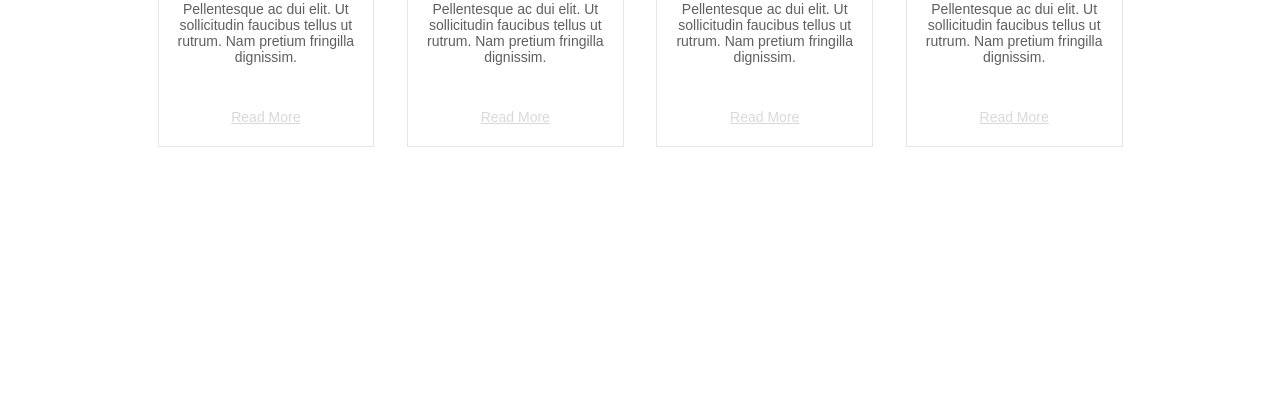
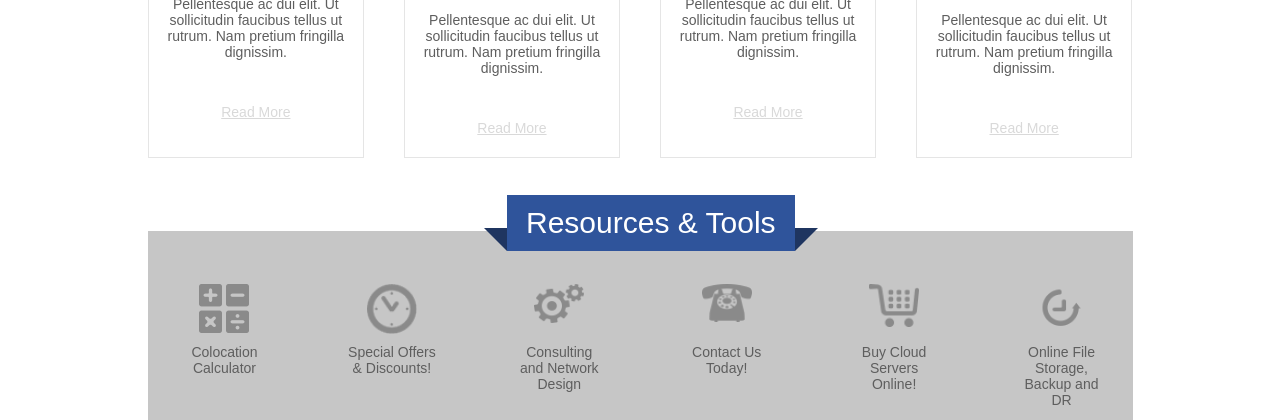
Before and after one commit to AndreiGubskii/homewor_33, a plain HTML site: page index.html in a window 1280 px wide. Shown: the part 519-939 px from the top of the page. Before the commit the page ends 800 px from the top, so only its background shows below. Drawn offline with Linux system fonts and the light colour scheme.

Commit message:
added tools block

```diff
--- a/css/main.css
+++ b/css/main.css
@@ -67,6 +67,13 @@ section .header-wrap{
 	border: 1px solid #e5e5e5;
 	margin: 5px 10px;
 }
+.col:hover{
+	background-color: #2f549b;
+	color: #fff;
+}
+.col:hover span{
+	color: #7c9cdb;
+}
 .col .title{
 	font-size: 36px;
 	margin: 6px 0;
@@ -95,7 +102,6 @@ section .header-wrap{
 	text-decoration: underline;
 	display: block;
 	color: #d9d9d9;
-
 }
 
 .directory{
@@ -110,6 +116,89 @@ section .header-wrap{
 .cloud{
 	background: url(../images/cloud-icon.png) no-repeat center 27px;
 }
+
+.tools{
+	background-color: #c6c6c6;
+	position: relative;
+	display: flex;
+	flex-wrap: wrap;
+	justify-content: center;
+	padding: 0 0 12px 0;
+	margin-top: 73px;
+}
+.tools .title-wrap{
+	background-color: #2f549b;
+	display: block;
+	position: static;
+	box-sizing: border-box;
+	padding: 11px 19px;
+	width: 100%;
+}
+
+.title-wrap .title{
+	margin: 0;
+	font-size: 30px;
+	font-weight: normal;
+	color: #fff;
+	text-align: center;
+}
+.tools .icon{
+    margin: 20px 20px 0 20px;
+	display: block;
+	box-sizing: border-box;
+	text-decoration: none;
+	padding: 70px 25px 20px 25px;
+	font-size: 14px;
+	width: 100%;
+	text-align: center;
+	color: #5e5e5e;
+}
+.tools .icon:hover{
+	color: #fff;
+	border-radius: 5px;
+}
+.tools .calc{
+	background: url(../images/calc-icon.png) no-repeat center 10px;
+	background-size: 50px;
+}
+.tools .clock{
+	background: url(../images/clock-icon.png) no-repeat center 10px;
+	background-size: 50px;
+}
+.tools .config{
+	background: url(../images/config-icon.png) no-repeat center 10px;
+	background-size: 50px;
+}
+.tools .phone{
+	background: url(../images/phone-icon.png) no-repeat center 10px;
+	background-size: 50px;
+}
+.tools .shop{
+	background: url(../images/shop-icon.png) no-repeat center 10px;
+	background-size: 50px;
+}
+.tools .shape{
+	background: url(../images/shape-icon.png) no-repeat center 10px;
+	background-size: 50px;
+}
+.tools .calc:hover{
+	background: url(../images/calc-hover-icon.png) no-repeat center 10px, #2f549b;
+}
+.tools .clock:hover{
+	background: url(../images/clock-hover-icon.png) no-repeat center 10px, #2f549b;
+}
+.tools .config:hover{
+	background: url(../images/config-hover-icon.png) no-repeat center 10px, #2f549b;
+}
+.tools .phone:hover{
+	background: url(../images/phone-hover-icon.png) no-repeat center 10px, #2f549b;
+}
+.tools .shop:hover{
+	background: url(../images/shop-hover-icon.png) no-repeat center 10px, #2f549b;
+}
+.tools .shape:hover{
+	background: url(../images/shape-hover-icon.png) no-repeat center 10px, #2f549b;
+}
 @media screen and (min-width: 440px) {
 	.header-wrap .description{
 		font-size: 13px;
@@ -120,6 +209,10 @@ section .header-wrap{
 	.col{
 		width: 70%;
 	}
+	.tools .icon{
+		width: 70%;
+	}
+
 }
 
 @media screen and (min-width: 510px) {
@@ -130,6 +223,9 @@ section .header-wrap{
 		padding: 67px 0 46px 0;
 	}
 	.col{
+		width: 45%;
+	}
+	.tools .icon{
 		width: 45%;
 	}
 }
@@ -143,17 +239,23 @@ section .header-wrap{
 	.col{
 		width: 40%;
 	}
+	.tools .icon{
+		width: 40%;
+	}
 }
 
 @media screen and (min-width: 720px) {
 	.col{
 		width: 35%;
 	}
+	.tools .icon{
+		width: 35%;
+	}
 }
 
 @media screen and (min-width: 985px) {
 	.container{
-		width: 99%;
+		width: 100%;
 	}
 	.header-wrap .description{
 		font-size: 22px;
@@ -185,6 +287,55 @@ section .header-wrap{
 	}
 	.col{
 		width: 22%;
+		margin: 0;
+	}
+	.tools{
+		padding: 43px 0 12px 6px;
+		justify-content: space-between;
+	}
+	.tools .title-wrap{
+		display: inline-block;
+		position: absolute;
+		top: -36px;
+		left: 36.5%;
+		box-sizing: border-box;
+		padding: 11px 19px;
+		width: auto;
+	}
+	.tools .icon{
+		margin: 0;
+		padding-bottom: 0;
+		width: 14.5%;
+	}
+	.tools .title-wrap::before{
+		content: "";
+		position: absolute;
+		left: -23px;
+		bottom: 0;
+		display: inline-block;
+		width: 0;
+		height: 0;
+		border-style: solid;
+		border-width: 0 23px 23px 0;
+		border-color: transparent #1f3560 transparent transparent;
+		line-height: 0;
+		_border-color: #000000 #1f3560 #000000 #000000;
+		_filter: progid:DXImageTransform.Microsoft.Chroma(color='#000000');
+	}
+	.tools .title-wrap::after{
+		content: "";
+		position: absolute;
+		right: -23px;
+		bottom: 0;
+		display: inline-block;
+		width: 0;
+		height: 0;
+		border-style: solid;
+		border-width: 23px 23px 0 0;
+		border-color: #1f3560 transparent transparent transparent;
+		line-height: 0;
+		_border-color: #1f3560 #000000 #000000 #000000;
+		_filter: progid:DXImageTransform.Microsoft.Chroma(color='#000000');
 	}
 
 }
--- a/index.html
+++ b/index.html
@@ -32,23 +32,34 @@
 					<a href="#">Read More</a>
 				</div>
 				<div class="col data">
-					<h2 class="title">Directory</h2>
-					<p class="description">Map View, Locations, Companies, Vendors</p>
+					<h2 class="title">Real Estate</h2>
+					<p class="description">Listings, Recently Sold Market Stats, List A Data Center</p>
 					<span>Pellentesque ac dui elit. Ut sollicitudin faucibus tellus ut rutrum. Nam pretium fringilla dignissim.</span>
 					<a href="#">Read More</a>
 				</div>
 				<div class="col employment">
-					<h2 class="title">Directory</h2>
-					<p class="description">Map View, Locations, Companies, Vendors</p>
+					<h2 class="title">Employment</h2>
+					<p class="description">Data Center Jobs, Post A Job</p>
 					<span>Pellentesque ac dui elit. Ut sollicitudin faucibus tellus ut rutrum. Nam pretium fringilla dignissim.</span>
 					<a href="#">Read More</a>
 				</div>
 				<div class="col cloud directory">
-					<h2 class="title">Directory</h2>
-					<p class="description">Map View, Locations, Companies, Vendors</p>
+					<h2 class="title">Deals</h2>
+					<p class="description">Colocation, Cloud, Dedicated Servers, Hardware, Post A Deal</p>
 					<span>Pellentesque ac dui elit. Ut sollicitudin faucibus tellus ut rutrum. Nam pretium fringilla dignissim.</span>
 					<a href="#">Read More</a>
 				</div>
+			</div>
+			<div class="tools">
+				<div class="title-wrap">
+					<h2 class="title">Resources & Tools</h2>
+				</div>
+				<a href="#" class="icon calc">Colocation Calculator</a>
+				<a href="#" class="icon clock">Special Offers & Discounts!</a>
+				<a href="#" class="icon config">Consulting and Network Design</a>
+				<a href="#" class="icon phone">Contact Us Today!</a>
+				<a href="#" class="icon shop">Buy Cloud Servers Online!</a>
+				<a href="#" class="icon shape">Online File Storage, Backup and DR</a>
 			</div>
 		</div>
 	</section>
```
